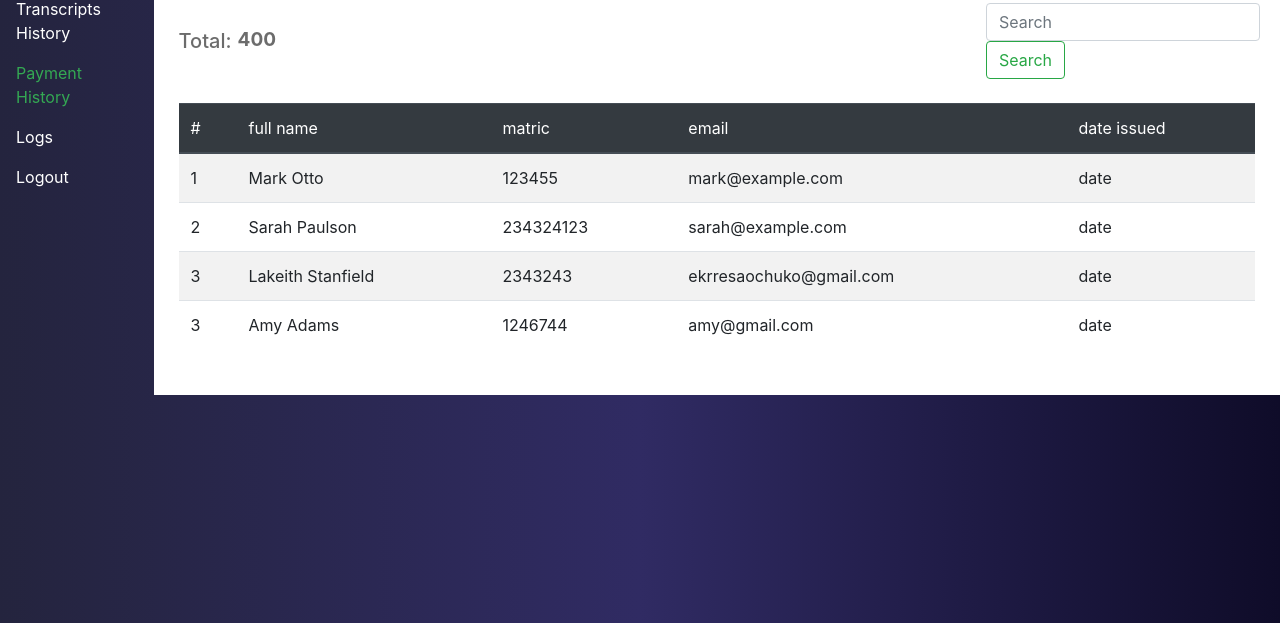
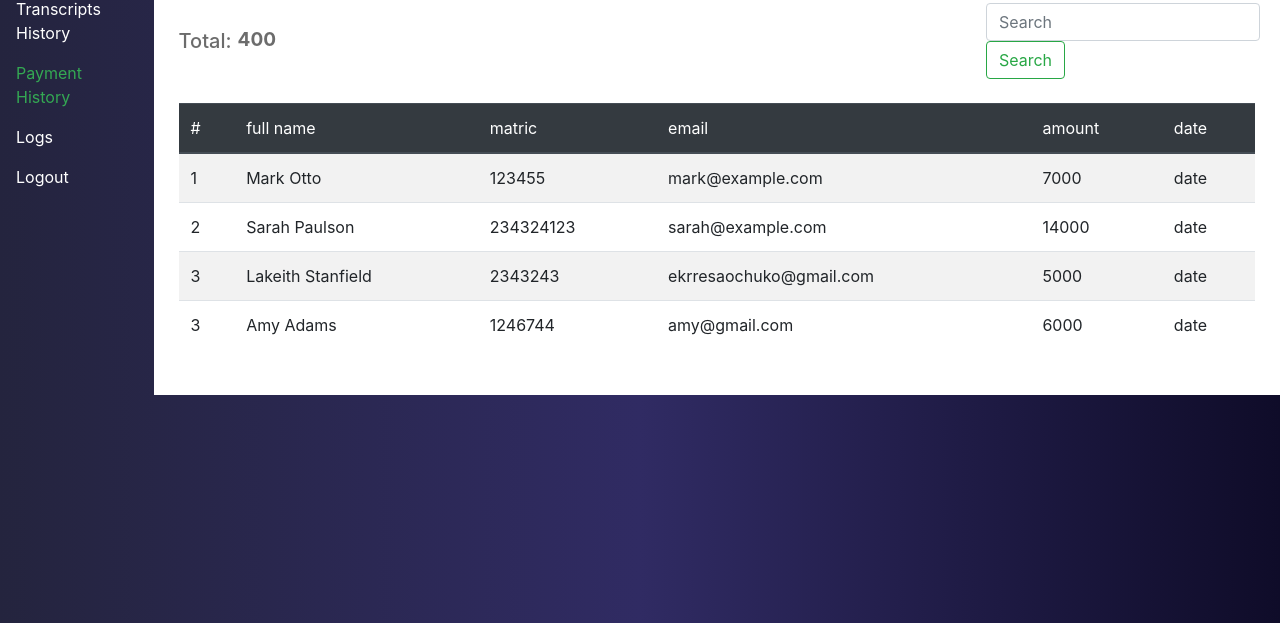
Before and after one commit to ekrresa/decagon-transcript, a website: page ui/admin/payment.html in a window 1280 px wide. Shown: the part 177-800 px from the top of the page. Drawn offline with nearby package versions, Linux system fonts and the light colour scheme.

Commit message:
built payment history ui

```diff
--- a/ui/admin/payment.html
+++ b/ui/admin/payment.html
@@ -108,7 +108,8 @@
                   <th scope="col">full name</th>
                   <th scope="col">matric</th>
                   <th scope="col">email</th>
-                  <th scope="col">date issued</th>
+                  <th scope="col">amount</th>
+                  <th scope="col">date</th>
                 </tr>
               </thead>
               <tbody>
@@ -117,6 +118,7 @@
                   <td>Mark Otto</td>
                   <td>123455</td>
                   <td>mark@example.com</td>
+                  <td scope="col">7000</td>
                   <td>date</td>
                 </tr>
                 <tr>
@@ -124,6 +126,7 @@
                   <td>Sarah Paulson</td>
                   <td>234324123</td>
                   <td>sarah@example.com</td>
+                  <td scope="col">14000</td>
                   <td>date</td>
                 </tr>
                 <tr>
@@ -131,6 +134,7 @@
                   <td>Lakeith Stanfield</td>
                   <td>2343243</td>
                   <td>ekrresaochuko@gmail.com</td>
+                  <td scope="col">5000</td>
                   <td>date</td>
                 </tr>
                 <tr>
@@ -138,6 +142,7 @@
                   <td>Amy Adams</td>
                   <td>1246744</td>
                   <td>amy@gmail.com</td>
+                  <td scope="col">6000</td>
                   <td>date</td>
                 </tr>
               </tbody>
```
